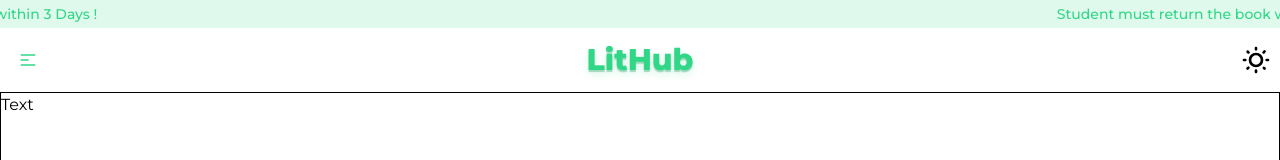
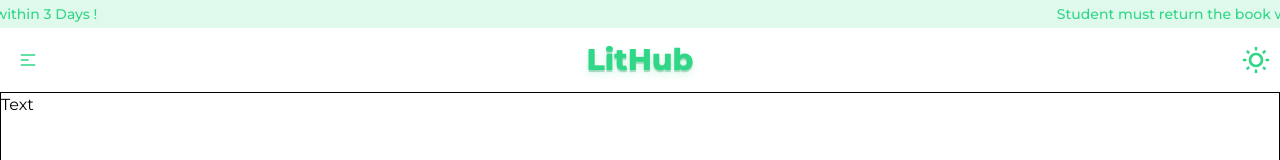
Before and after one commit to Dev-Asifur-Rahman/re-assignment-eleventh-client, a React (Vite) app: page / in a window 1280 px wide. Shown: the top 160 px of the page. Built offline with nearby package versions, Linux system fonts and the light colour scheme; no server answers.

Commit message:
theme controller color changed

```diff
--- a/src/BasicComponent/ThemeController.jsx
+++ b/src/BasicComponent/ThemeController.jsx
@@ -26,7 +26,7 @@ const ThemeController = () => {
 
         {/* sun icon */}
         <svg
-          className="swap-off h-8 w-8 fill-current"
+          className="swap-off h-8 w-8 fill-current text-library"
           xmlns="http://www.w3.org/2000/svg"
           viewBox="0 0 24 24"
         >
@@ -35,7 +35,7 @@ const ThemeController = () => {
 
         {/* moon icon */}
         <svg
-          className="swap-on h-8 w-8 fill-current"
+          className="swap-on h-8 w-8 fill-current text-library"
           xmlns="http://www.w3.org/2000/svg"
           viewBox="0 0 24 24"
         >
```
